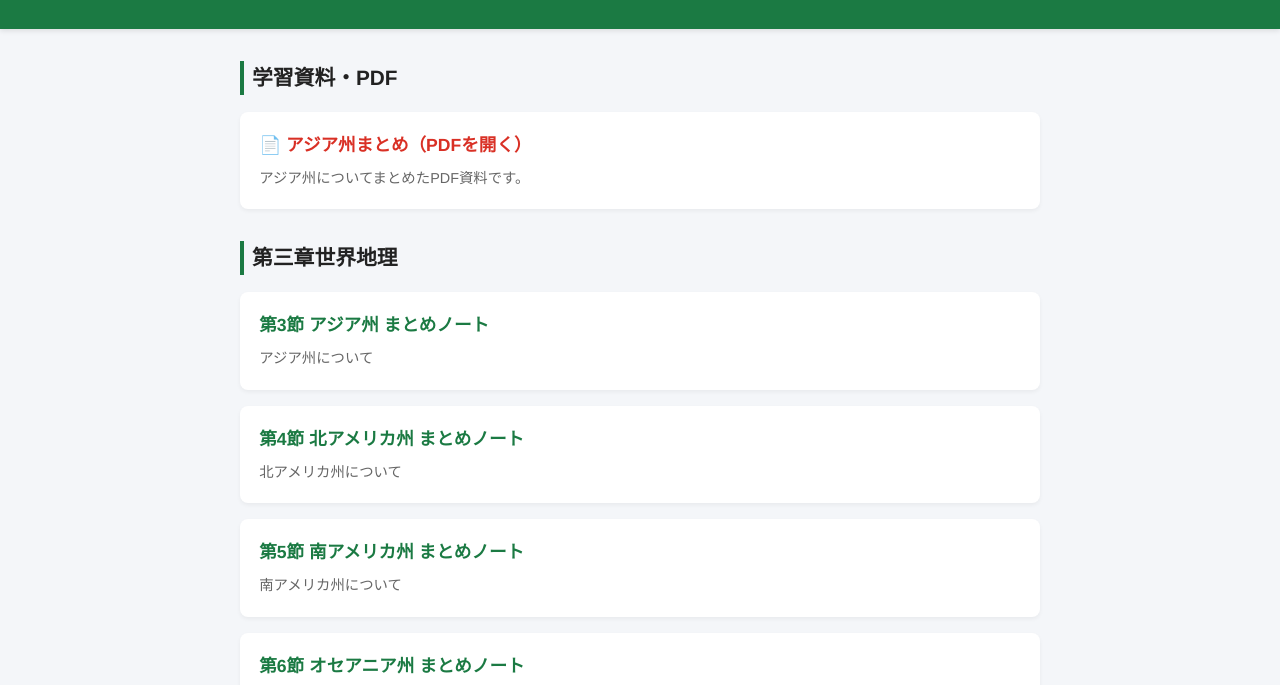
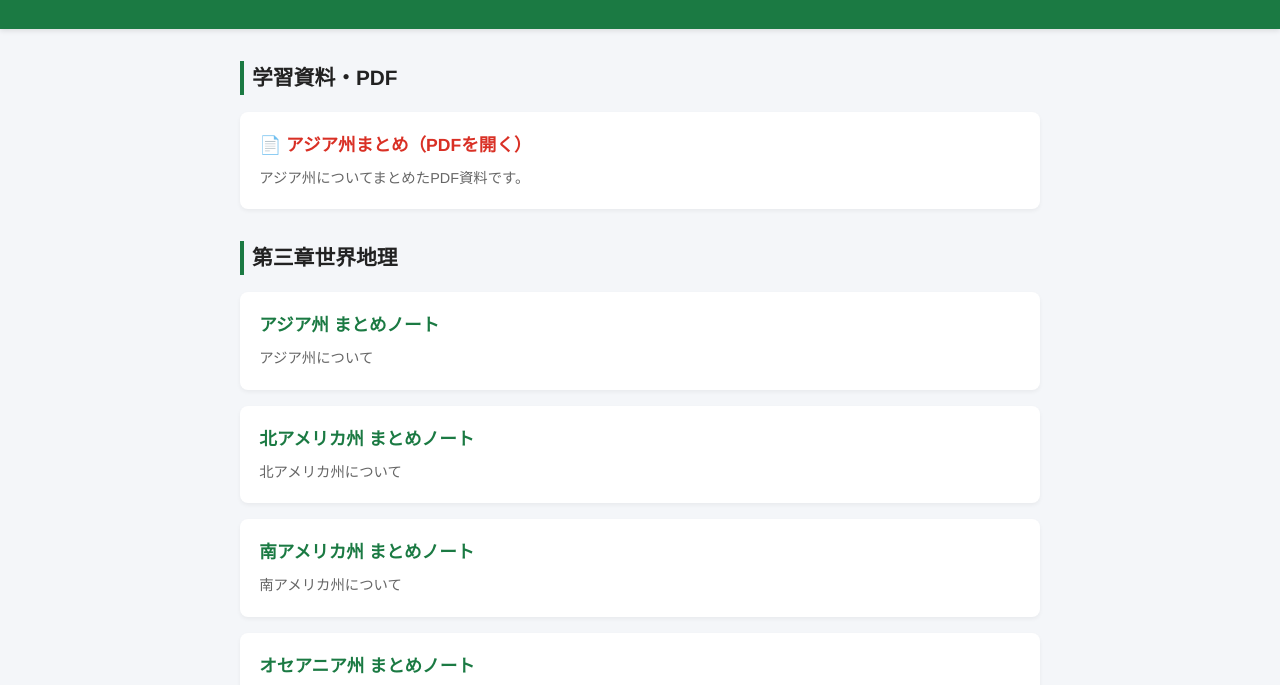
Before and after one commit to hato810school-code/geography, a plain HTML site: page index.html in a window 1280 px wide. Shown: the part 113-798 px from the top of the page. Drawn offline with Linux system fonts and the light colour scheme.

Commit message:
Update index.html

```diff
--- a/index.html
+++ b/index.html
@@ -106,19 +106,19 @@
         <h2>第三章世界地理</h2>
         <ul class="unit-list">
             <li class="unit-card">
-                <a href="geography_unit1.html">第3節 アジア州 まとめノート</a>
+                <a href="geography_unit1.html">アジア州 まとめノート</a>
                 <p>アジア州について</p>
             </li>
             <li class="unit-card">
-                <a href="geography_unit2.html">第4節 北アメリカ州 まとめノート</a>
+                <a href="geography_unit2.html">北アメリカ州 まとめノート</a>
                 <p>北アメリカ州について</p>
             </li>
             <li class="unit-card">
-                <a href="geography_unit3.html">第5節 南アメリカ州 まとめノート</a>
+                <a href="geography_unit3.html">南アメリカ州 まとめノート</a>
                 <p>南アメリカ州について</p>
             </li>
             <li class="unit-card">
-                <a href="geography_unit4.html">第6節 オセアニア州 まとめノート</a>
+                <a href="geography_unit4.html">オセアニア州 まとめノート</a>
                 <p>オセアニア州について</p>
             </li>
         </ul>
```
